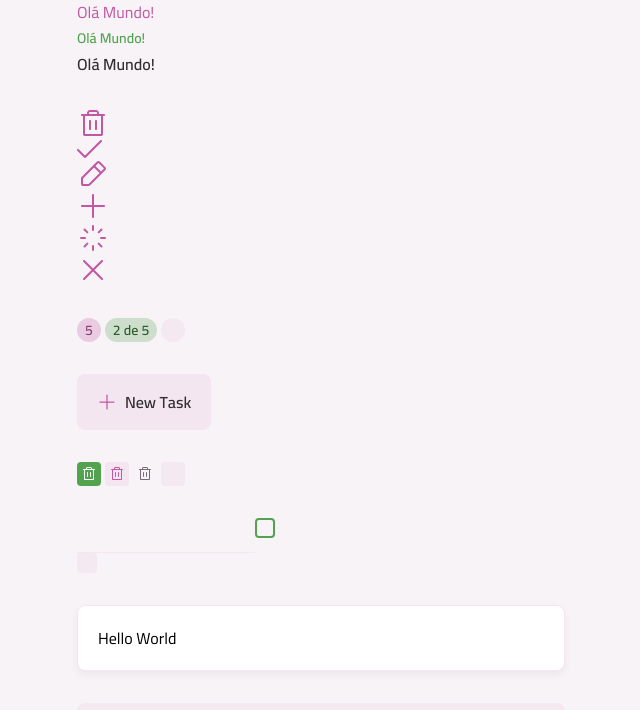
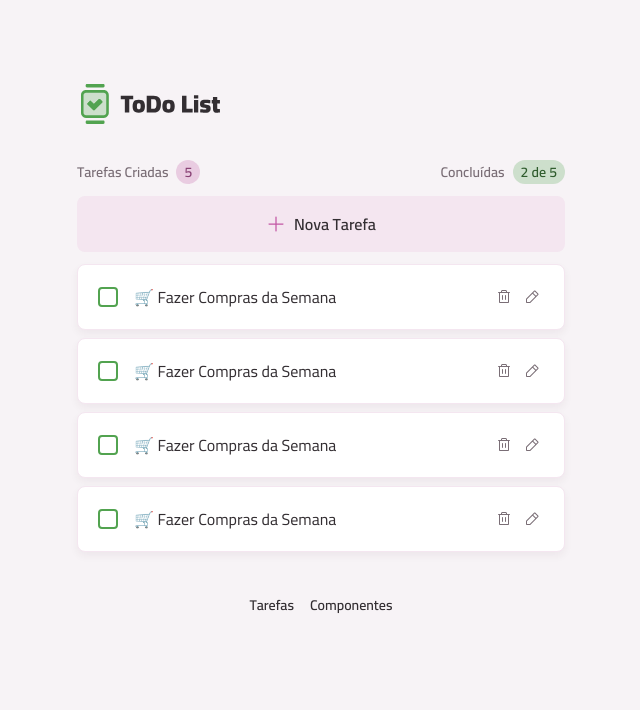
Before and after one commit to outz1/todo-list, a React (Vite) app: page / in a window 1280 px wide. Shown: the top 710 px of the page, without its empty margins (319-959 px from the left). Built offline with nearby package versions, Linux system fonts and the light colour scheme.

Commit message:
implement layout components

```diff
--- a/package.json
+++ b/package.json
@@ -14,6 +14,7 @@
     "class-variance-authority": "^0.7.1",
     "react": "^19.1.0",
     "react-dom": "^19.1.0",
+    "react-router": "^7.6.2",
     "tailwindcss": "^4.1.8"
   },
   "devDependencies": {
--- a/src/App.tsx
+++ b/src/App.tsx
@@ -1,81 +1,17 @@
-import Text from "./components/text";
-import Icon from "./components/icons";
-import Badge from "./components/badge";
-import Button from "./components/button";
-import ButtonIcon from "./components/button-icon";
-import InputCheckbox from "./components/input-checkbox";
-import Card from "./components/card";
-import Container from "./components/container";
-import Skeleton from "./components/skeleton";
-
-import TrashIcon from "./assets/icons/thrash.svg?react";
-import CheckIcon from "./assets/icons/checked.svg?react";
-import PencilIcon from "./assets/icons/pencil.svg?react";
-import PlusIcon from "./assets/icons/plus.svg?react";
-import SpinnerIcon from "./assets/icons/spinner.svg?react";
-import XIcon from "./assets/icons/x.svg?react";
-import InputText from "./components/input-text";
+import { BrowserRouter, Routes, Route } from "react-router";
+import PageComponents from "./pages/page-components";
+import LayoutMain from "./pages/layout-main";
+import PageHome from "./pages/page-home";
 
 function App() {
-  return (
-    <Container>
-      <div className="grid gap-8">
-        <div className="flex flex-col gap-1">
-          <Text variant="body-md" className="text-pink-base">
-            {" "}
-            Olá Mundo!{" "}
-          </Text>
-          <Text variant="body-sm-bold" className="text-green-base">
-            {" "}
-            Olá Mundo!{" "}
-          </Text>
-          <Text variant="body-md-bold"> Olá Mundo! </Text>
-        </div>
-        <div>
-          <Icon svg={TrashIcon} className="fill-pink-base" />
-          <Icon svg={CheckIcon} className="fill-pink-base" />
-          <Icon svg={PencilIcon} className="fill-pink-base" />
-          <Icon svg={PlusIcon} className="fill-pink-base" />
-          <Icon svg={SpinnerIcon} className="fill-pink-base " />
-          <Icon svg={XIcon} className="fill-pink-base" />
-        </div>
-
-        <div className="flex gap-1">
-          <Badge variant="secondary">5</Badge>
-          <Badge variant="primary">2 de 5</Badge>
-          <Badge loading>5</Badge>
-        </div>
-
-
-        <div>
-          <Button icon={PlusIcon}> New Task</Button>
-        </div>
-
-
-        <div className="flex gap-1">
-          <ButtonIcon icon={TrashIcon} />
-          <ButtonIcon icon={TrashIcon} variant="secondary" />
-          <ButtonIcon icon={TrashIcon} variant="tertiary" />
-          <ButtonIcon icon={TrashIcon} loading />
-        </div>
-
-
-        <div>
-          <InputText />
-          <InputCheckbox  />
-          <InputCheckbox loading />
-        </div>
-        <div>
-          <Card size="md">Hello World</Card>
-        </div>
-        <div className="space-y-2">
-          <Skeleton className="h-6" />
-          <Skeleton className="h-6" />
-          <Skeleton className="h-6 w-96" />
-        </div>
-      </div>
-    </Container>
-  );
+  return <BrowserRouter>
+    <Routes>
+      <Route element={<LayoutMain/>}>
+        <Route index element={<PageHome/>} />
+        <Route path="/componentes" element={<PageComponents/>} />
+      </Route>
+    </Routes>
+  </BrowserRouter>;
 }
 
 export default App;
--- /dev/null
+++ b/src/core-components/footer.tsx
@@ -0,0 +1,20 @@
+import { NavLink } from "react-router"
+import Text from "../components/text"
+
+export default function Footer() {
+  return <footer className="my-5 md:my-10">
+  <nav className="flex items-center justify-center gap-4">
+    <NavLink to="/">
+      <Text variant={"body-sm-bold"} className="text-gray-300">
+        Tarefas
+      </Text>
+    </NavLink>
+
+    <NavLink to="/componentes">
+      <Text variant={"body-sm-bold"} className="text-gray-300">
+        Componentes
+      </Text>
+    </NavLink>
+  </nav>
+</footer>
+}
--- /dev/null
+++ b/src/core-components/header.tsx
@@ -0,0 +1,10 @@
+import Container from "../components/container";
+import Logo from "../assets/logo/logo.svg?react"
+
+export default function Header() {
+  return (
+      <Container as="header" className="mt-3 md:mt-20">
+        <Logo className="h-9 md:h-12"/>
+      </Container>
+  );
+}
--- /dev/null
+++ b/src/core-components/main-content.tsx
@@ -0,0 +1,10 @@
+import React from "react"
+import { cx } from "class-variance-authority"
+
+interface MainContentProps extends React.ComponentProps<"main"> {}
+
+export default function MainContent({children, className ,...props}: MainContentProps) {
+  return <main className={cx("mt-4 md:mt-8", className)} {...props}>
+    {children}
+  </main>
+}
--- /dev/null
+++ b/src/core-components/task-item.tsx
@@ -0,0 +1,47 @@
+import React from "react";
+
+import Card from "../components/card";
+import Text from "../components/text";
+import InputCheckbox from "../components/input-checkbox";
+import ButtonIcon from "../components/button-icon";
+
+import TrashIcon from "../assets/icons/thrash.svg?react";
+import CheckIcon from "../assets/icons/checked.svg?react";
+import PencilIcon from "../assets/icons/pencil.svg?react";
+import XIcon from "../assets/icons/x.svg?react";
+import InputText from "../components/input-text";
+
+
+export default function TaskItem() {
+  const [isEditing, setIsEditing] = React.useState(false)
+
+  function handleEditTask() {
+    setIsEditing(true)
+  }
+
+  function handleExitEditTask() {
+    setIsEditing(false)
+  }
+
+  return <Card size={"md"} className="flex items-center gap-4">
+    { !isEditing ?
+    <>
+      <InputCheckbox />
+      <Text className="flex-1"> 🛒 Fazer Compras da Semana</Text>
+      <div className="flex gap-1">
+        <ButtonIcon icon={TrashIcon} variant={"tertiary"}/>
+        <ButtonIcon icon={PencilIcon} variant={"tertiary"} onClick={handleEditTask}/>
+      </div>
+    </>
+
+    : (<>
+
+    <InputText className="flex-1"/>
+      <div className="flex gap-1">
+        <ButtonIcon icon={XIcon} variant={"secondary"} onClick={handleExitEditTask}/>
+        <ButtonIcon icon={CheckIcon} variant={"primary"}/>
+      </div>
+    </>
+  )}
+  </Card>
+}
--- /dev/null
+++ b/src/core-components/task-list.tsx
@@ -0,0 +1,20 @@
+import React from "react";
+import Button from "../components/button";
+import PlusIcon from "../assets/icons/plus.svg?react";
+import TaskItem from "./task-item";
+
+export default function TaskList() {
+  return (
+    <>
+      <section>
+        <Button icon={PlusIcon} className="w-full">Nova Tarefa</Button>
+      </section>
+      <section className="space-y-2">
+        <TaskItem />
+        <TaskItem />
+        <TaskItem />
+        <TaskItem />
+      </section>
+    </>
+  );
+}
--- /dev/null
+++ b/src/core-components/task-summary.tsx
@@ -0,0 +1,15 @@
+import Badge from "../components/badge"
+import Text from "../components/text"
+
+export default function TaskSummary() {
+  return <>
+    <div className="flex items-center gap-2">
+      <Text variant={"body-sm-bold"} className="!text-gray-300">Tarefas Criadas</Text>
+      <Badge variant={"secondary"}>5</Badge>
+    </div>
+    <div className="flex items-center gap-2">
+      <Text variant={"body-sm-bold"} className="!text-gray-300">Concluídas</Text>
+      <Badge variant={"primary"}>2 de 5</Badge>
+    </div>
+  </>
+}
--- /dev/null
+++ b/src/pages/layout-main.tsx
@@ -0,0 +1,16 @@
+import { Outlet } from "react-router";
+import Header from "../core-components/header";
+import MainContent from "../core-components/main-content";
+import Footer from "../core-components/footer";
+
+export default function LayoutMain() {
+  return (
+    <>
+      <Header />
+      <MainContent>
+        <Outlet />
+      </MainContent>
+      <Footer />
+    </>
+  );
+}
--- /dev/null
+++ b/src/pages/page-components.tsx
@@ -0,0 +1,80 @@
+import Text from "../components/text";
+import Icon from "../components/icons";
+import Badge from "../components/badge";
+import Button from "../components/button";
+import ButtonIcon from "../components/button-icon";
+import InputCheckbox from "../components/input-checkbox";
+import Card from "../components/card";
+import Container from "../components/container";
+import Skeleton from "../components/skeleton";
+import InputText from "../components/input-text";
+
+import TrashIcon from "../assets/icons/thrash.svg?react";
+import CheckIcon from "../assets/icons/checked.svg?react";
+import PencilIcon from "../assets/icons/pencil.svg?react";
+import PlusIcon from "../assets/icons/plus.svg?react";
+import SpinnerIcon from "../assets/icons/spinner.svg?react";
+import XIcon from "../assets/icons/x.svg?react";
+
+
+export default function PageComponents() {
+  return (
+    <Container>
+      <div className="grid gap-8">
+        <div className="flex flex-col gap-1">
+          <Text variant="body-md" className="text-pink-base">
+            {" "}
+            Olá Mundo!{" "}
+          </Text>
+          <Text variant="body-sm-bold" className="text-green-base">
+            {" "}
+            Olá Mundo!{" "}
+          </Text>
+          <Text variant="body-md-bold"> Olá Mundo! </Text>
+        </div>
+        <div>
+          <Icon svg={TrashIcon} className="fill-pink-base" />
+          <Icon svg={CheckIcon} className="fill-pink-base" />
+          <Icon svg={PencilIcon} className="fill-pink-base" />
+          <Icon svg={PlusIcon} className="fill-pink-base" />
+          <Icon svg={SpinnerIcon} className="fill-pink-base " />
+          <Icon svg={XIcon} className="fill-pink-base" />
+        </div>
+
+        <div className="flex gap-1">
+          <Badge variant="secondary">5</Badge>
+          <Badge variant="primary">2 de 5</Badge>
+          <Badge loading>5</Badge>
+        </div>
+
+
+        <div>
+          <Button icon={PlusIcon}> New Task</Button>
+        </div>
+
+
+        <div className="flex gap-1">
+          <ButtonIcon icon={TrashIcon} />
+          <ButtonIcon icon={TrashIcon} variant="secondary" />
+          <ButtonIcon icon={TrashIcon} variant="tertiary" />
+          <ButtonIcon icon={TrashIcon} loading />
+        </div>
+
+
+        <div>
+          <InputText />
+          <InputCheckbox  />
+          <InputCheckbox loading />
+        </div>
+        <div>
+          <Card size="md">Hello World</Card>
+        </div>
+        <div className="space-y-2">
+          <Skeleton className="h-6" />
+          <Skeleton className="h-6" />
+          <Skeleton className="h-6 w-96" />
+        </div>
+      </div>
+    </Container>
+  );
+}
--- /dev/null
+++ b/src/pages/page-home.tsx
@@ -0,0 +1,13 @@
+import Container from "../components/container";
+import TaskList from "../core-components/task-list";
+import TaskSummary from "../core-components/task-summary";
+
+export default function PageHome() {
+  return <Container as="article" className="space-y-3">
+    <header className="flex items-center justify-between">
+      <TaskSummary />
+    </header>
+
+    <TaskList />
+  </Container>
+}
```
Also changed, not shown: src/assets/logo/logo.svg, 1 other file (tests, documents, lock files or other folders).
